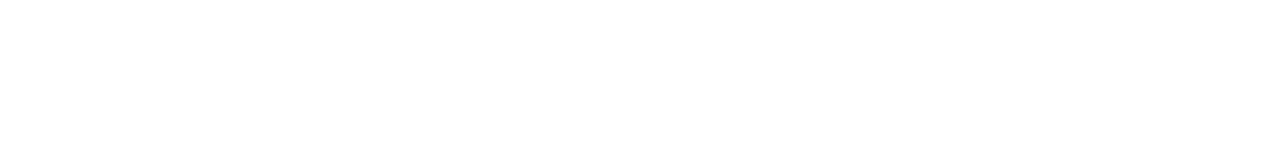
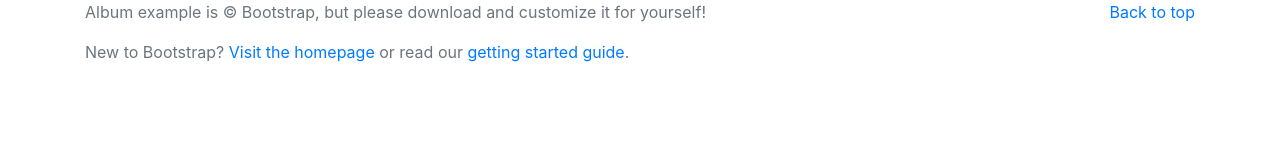
Before and after one commit to SokolovVladYr/lesson_4_task_2, a plain HTML site: page index.html in a window 1280 px wide. Drawn offline with Linux system fonts and the light colour scheme.

Commit message:
Добавил страницу footer

```diff
--- a/index.html
+++ b/index.html
@@ -19,7 +19,16 @@
 
 </main>
 
-<!-- footer here -->
+<footer class="text-muted">
+    <div class="container">
+        <p class="float-right">
+            <a href="#">Back to top</a>
+        </p>
+        <p>Album example is &copy; Bootstrap, but please download and customize it for yourself!</p>
+        <p>New to Bootstrap? <a href="https://getbootstrap.com">Visit the homepage</a> or read our <a
+                href="/docs/4.3.1/getting-started/introduction/">getting started guide</a>.</p>
+    </div>
+</footer>
 
 <script src="./assets/js/jquery-3.3.1.slim.min.js"></script>
 <script src="./assets/js/bootstrap.bundle.min.js"></script>
```
